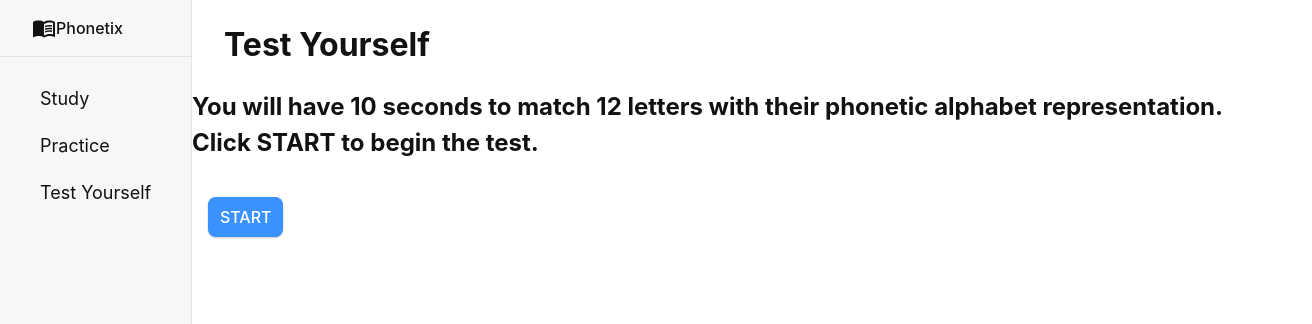
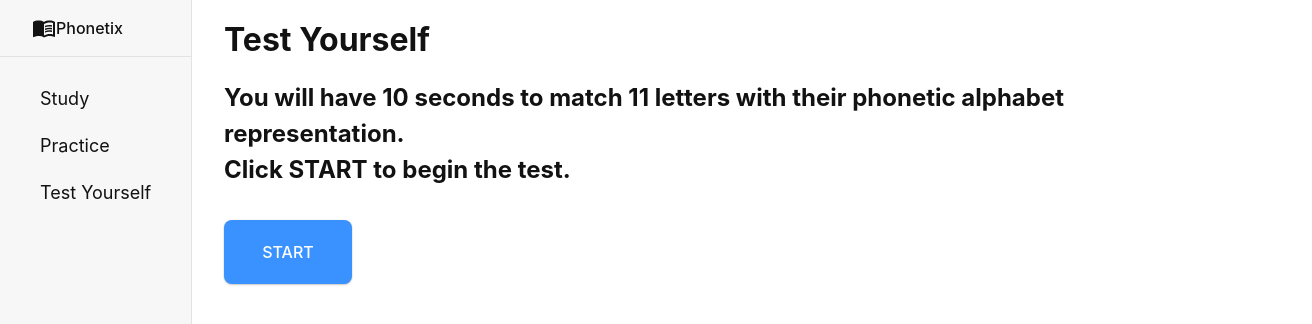
Before and after one commit to Ofri-Streichman/phonetic-learning, a React (Create React App) app: page /test in a window 1280 px wide. Shown: the top 324 px of the page, 1312 px wide, since content can reach past the window. Built offline with nearby package versions, Linux system fonts and the light colour scheme.

Commit message:
add styling.

```diff
--- a/src/index.css
+++ b/src/index.css
@@ -402,7 +402,6 @@ i {
 .Card {
   display: flex;
   flex-direction: column;
-  /* margin: 1rem; */
   padding: 1rem;
   justify-content: center;
   align-items: center;
@@ -415,7 +414,6 @@ i {
 }
 
 #practice-page {
-  background-color: #fff9e9;
   display: flex;
   flex-direction: column;
   align-items: center;
@@ -425,6 +423,7 @@ i {
   display: flex;
   height: 100%;
   justify-content: center;
+  margin-top: 2rem;
 }
 
 .card-container > .Card {
@@ -497,7 +496,7 @@ i {
 
 .test-container {
   margin: 2rem;
-  gap:2rem;
+  gap:1rem 2rem;
   display: grid;
   grid-template-columns: repeat(4, auto);
 }
@@ -532,7 +531,7 @@ a,
 
 .page>h1,
 .page>h2 {
-  margin-left: 2rem;
+  margin: 1rem 2rem 0rem;
   /* font-size: 2.5rem; */
   margin-bottom: 0;
 }
@@ -546,3 +545,15 @@ a,
 .correct {
   background-color: #6eed44b7;
 }
+
+.start-button-wrapper{
+  width: 100%;
+  /* display: flex; */
+  /* justify-content: center; */
+  margin: 2rem;
+}
+.start-button-wrapper>button{
+  height: 4rem;
+  width: 8rem;
+  margin: 0;
+}
--- a/src/pages/Test.jsx
+++ b/src/pages/Test.jsx
@@ -1,5 +1,5 @@
 
-import { useForm, useFormState } from "react-hook-form";
+import { useForm } from "react-hook-form";
 import React, { useState, useEffect, useCallback } from 'react';
 import CheckBoxIcon from '@mui/icons-material/CheckBox';
 import phonetic_alphabet from "../phonetic_alphabet.json";
@@ -12,7 +12,7 @@ export default function Test() {
 
     const shuffle = () => {
         console.log("RESHUFFLED!");
-        return alphabet.sort(() => 0.5 - Math.random()).slice(0, 12);
+        return alphabet.sort(() => 0.5 - Math.random()).slice(0, 11);
     }
 
     const [shuffled, setShuffled] = useState(shuffle());
@@ -82,17 +82,13 @@ export default function Test() {
         setScore(0);
     }
 
-    const startTest = () => {
-        setTestPart("test");
-    }
-
     const onSubmit = async (formData) => {
         setIsSubmitted(true);
         let Q = { ...formData };
         let accScore = 0;
         for (let field of Object.keys(formData)) {
             let fieldCorrect = await checkanswer(field, formData[field]) ? "correct" : "incorrect";
-            if (fieldCorrect == "correct") { accScore += 8.5 };
+            if (fieldCorrect === "correct") { accScore += 10 };
             Q[field] = fieldCorrect;
         }
         setVisualQues(Q);
@@ -109,9 +105,10 @@ export default function Test() {
     return (
         <div id="test-page" className="page">
             <h1>Test Yourself</h1>
-            {(testPart == "opening") &&
-                <div>
-                    <h2>You will have {TEST_LENGTH_IN_SECONDS} seconds to match 12 letters with their phonetic alphabet representation.<br />Click START to begin the test.</h2>
+            {(testPart === "opening") &&
+                <>
+                    <h2>You will have {TEST_LENGTH_IN_SECONDS} seconds to match 11 letters with their phonetic alphabet representation.<br />Click START to begin the test.</h2>
+                    <div className="start-button-wrapper">
                         <button
                             className='Submit-button'
                             onClick={() => setTestPart("test")}
@@ -119,11 +116,12 @@ export default function Test() {
                             START
                         </button>
                     </div>
+                </>
             }
-            {(testPart == "test") &&
+            {(testPart === "test") &&
                 <>
                     {isSubmitted ?
-                        (<h2>Time's up.<br />Your score is: {score}</h2>) :
+                        (<h2>Time's up. Your score is: {score}</h2>) :
                         (<h2>You have <Timer seconds={TEST_LENGTH_IN_SECONDS} timeOutHandler={handleSubmit(onSubmit)} /> seconds left</h2>)
                     }
                     <form
@@ -136,10 +134,11 @@ export default function Test() {
                                 <div
                                     className={"Card " + visualQues[letter]}
                                     key={shortid.generate()}>
-                                    {/* // <div className={"Card "}> */}
-                                    <label htmlFor={letter}><h2>{letter}</h2></label>
+                                    {isSubmitted ?
+                                        (<label htmlFor={letter}><h2>{word}</h2></label>) :
+                                        (<label htmlFor={letter}><h2>{letter}</h2></label>)
+                                    }
                                     <div className="CardInput">
-                                        {/* <label>{letter}</label> */}
                                         <input disabled={isSubmitted} {...register(letter)} />
                                     </div>
                                 </div>
```
Lines whose indentation alone changed are shown as unchanged.
